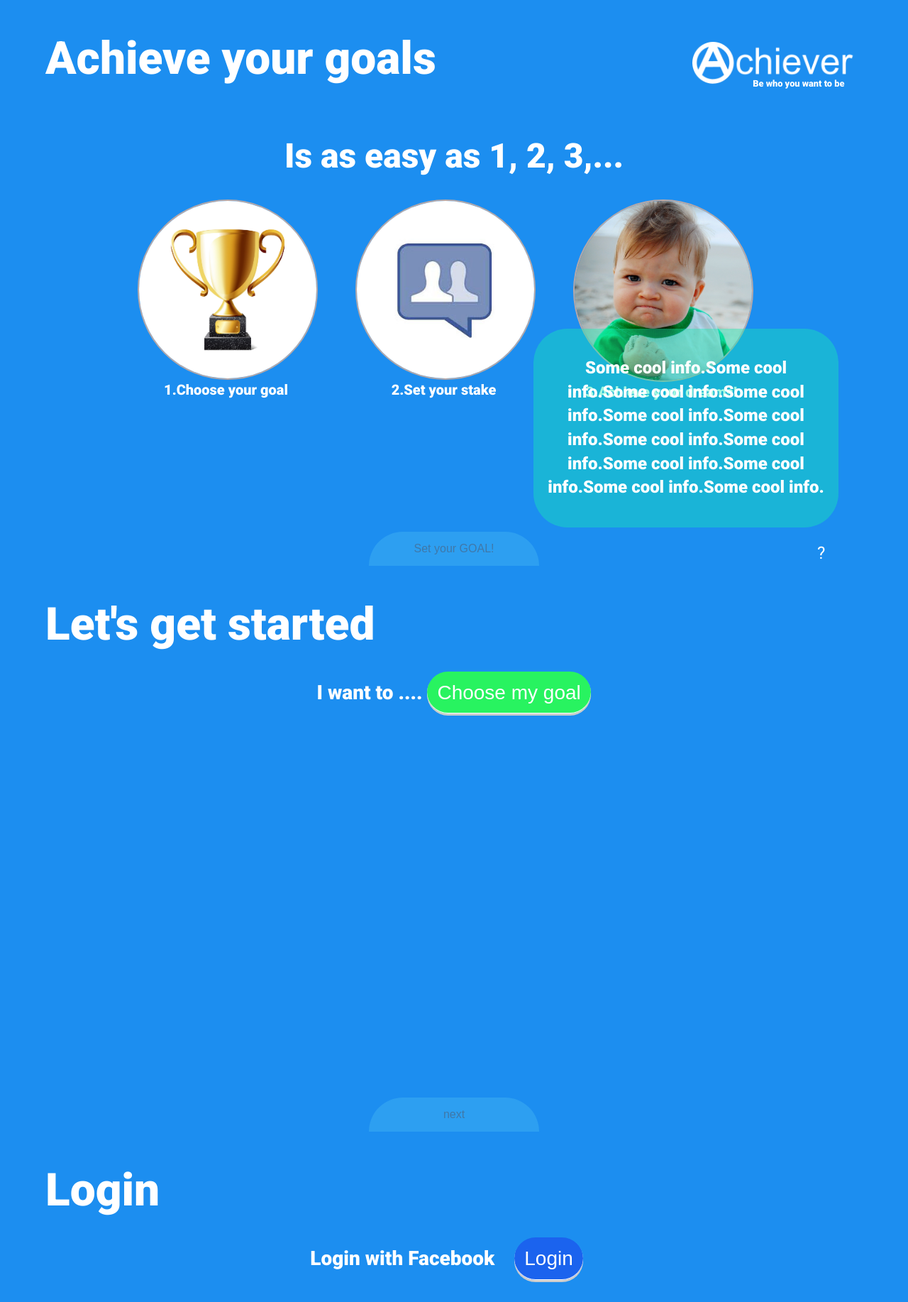
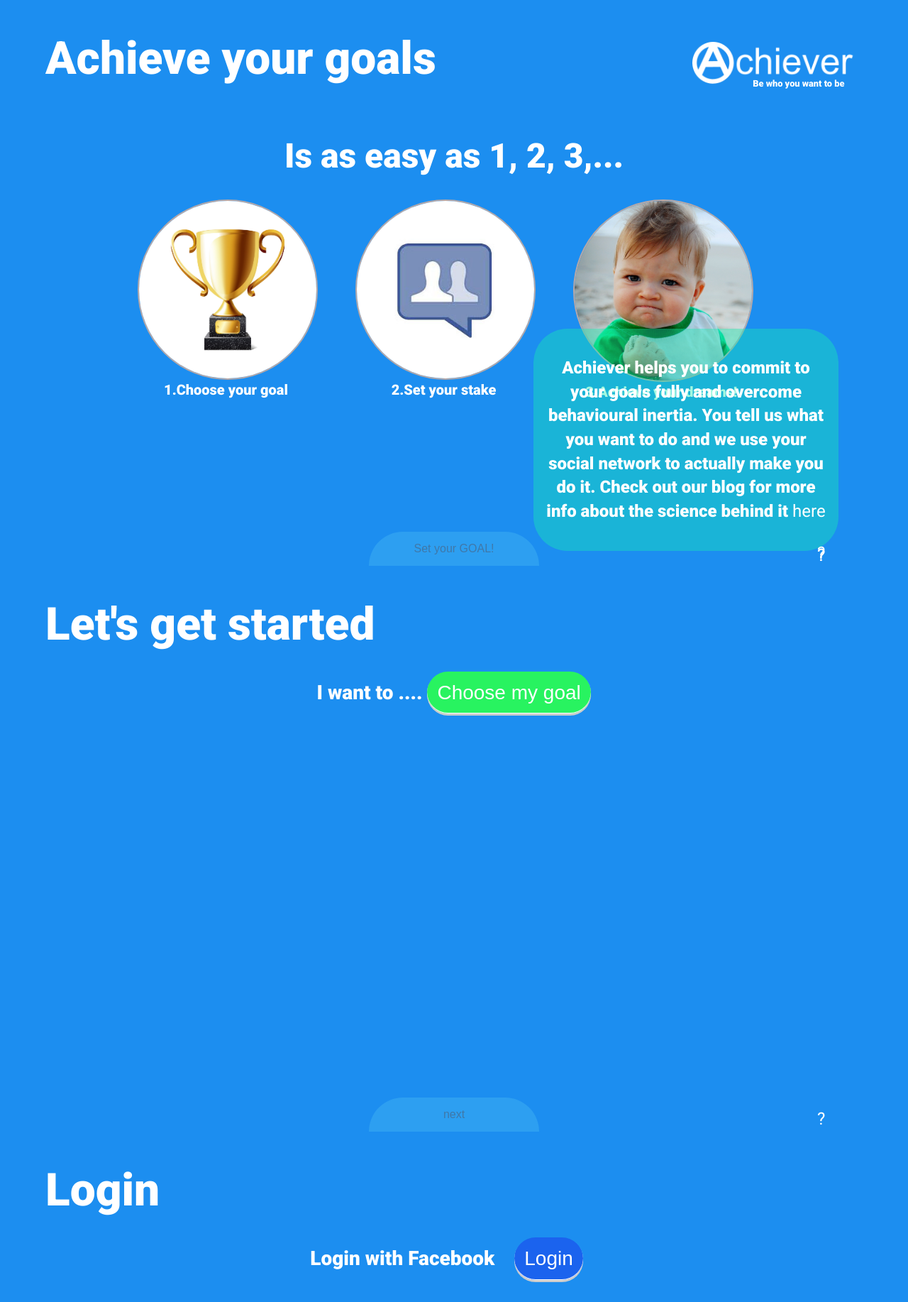
Before and after one commit to PolGuixe/Achiever, a PHP site: page / in a window 1280 px wide, after a click that opens the changed part. Shown: the top 1834 px of the page at 71% size. Run offline with PHP 8.4, Linux system fonts and the light colour scheme; some libraries are stand-ins or nearby versions.

Commit message:
help text

```diff
--- a/index.php
+++ b/index.php
@@ -57,7 +57,7 @@
            	<a href='#' onclick='overlay()'>   ?</a>
             <div id="overlay">
                 <div>
-                	<p>Some cool info.Some cool info.Some cool info.Some cool info.Some cool info.Some cool info.Some cool info.Some cool info.Some cool info.Some cool info.Some cool info.Some cool info.</p>
+                	<p>Achiever helps you to commit to your goals fully and overcome behavioural inertia. You tell us what you want to do and we use your social network to actually make you do it. Check out our blog for more info about the science behind it <a href="http://behaviouralinsights.wordpress.com/">here </a> </p>
                 </div>
              </div>
            </div>
@@ -93,6 +93,16 @@
                  		</div><!--datepickerContainer-->
                  </div><!--goalextra -->
                  </div><!--contentWrapper-->
+
+           <div class="help">
+            <a href='#' onclick='overlay()'>   ?</a>
+            <div id="overlay">
+                <div>
+                    <p>To make the best use of Achiever. The clearer the goals are, the more you will achieve. Check out our blog for more info about the science behind achiever <a href="http://behaviouralinsights.wordpress.com/">here </a> </p>
+                </div>
+             </div>
+           </div>
+
                  <div class="buttonWrapper">
                  <input type="button" class="nextButton" id="chooseGoalnext" value="next">
                  </div>
@@ -117,6 +127,15 @@
               </div>-->
 		</div>
 
+        <div class="help">
+            <a href='#' onclick='overlay()'>   ?</a>
+            <div id="overlay">
+                <div>
+                    <p>If you fail to achieve your goals, we will let your Facebook friends know. Please give us permission to do this. Check out our blog for more info about the science behind achiever <a href="http://behaviouralinsights.wordpress.com/">here </a> </p>
+                </div>
+             </div>
+           </div>
+
 		<div class="panel setStake">
 			<div class="header">Set your stake</div>
 			<div class="contentWrapper">
@@ -136,6 +155,15 @@
 
 			</div><!--contentWrapper-->
 
+            <div class="help">
+            <a href='#' onclick='overlay()'>   ?</a>
+            <div id="overlay">
+                <div>
+                    <p>In order to motivate you, there will be something at stake if you do not achieve your goal. Please select your motivator. Check out our blog for more info about the science behind achiever <a href="http://behaviouralinsights.wordpress.com/">here </a> </p>
+                </div>
+             </div>
+           </div>
+
            <div class="buttonWrapper">
            <input type="button" class="nextButton"id="setStakenext" value="next">
            </div>
@@ -151,6 +179,14 @@
               </div><!--contentWrapper-->
 	</div>
 
+<div class="help">
+            <a href='#' onclick='overlay()'>   ?</a>
+            <div id="overlay">
+                <div>
+                    <p>Someone will have to check on your progress, to make sure you really do what you promise. Select this person carefully to be independent and fair, your social reputation might be at stake. Check out our blog for more info about the science behind achiever <a href="http://behaviouralinsights.wordpress.com/">here </a> </p>
+                </div>
+             </div>
+           </div>
 
 <div class="panel congrats">
 			<div id="congrats">CONGRATULATIONS!</div>
```
